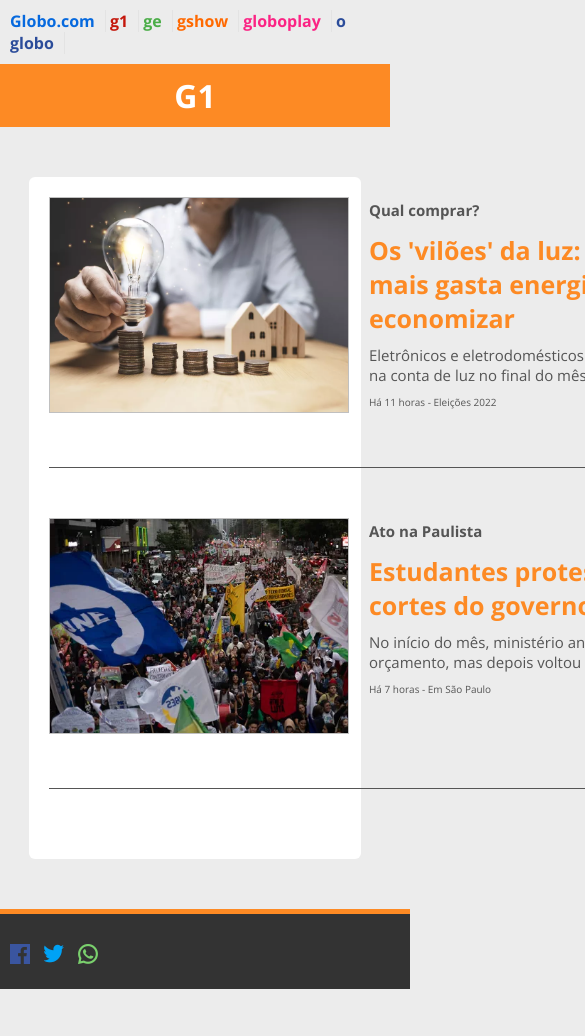
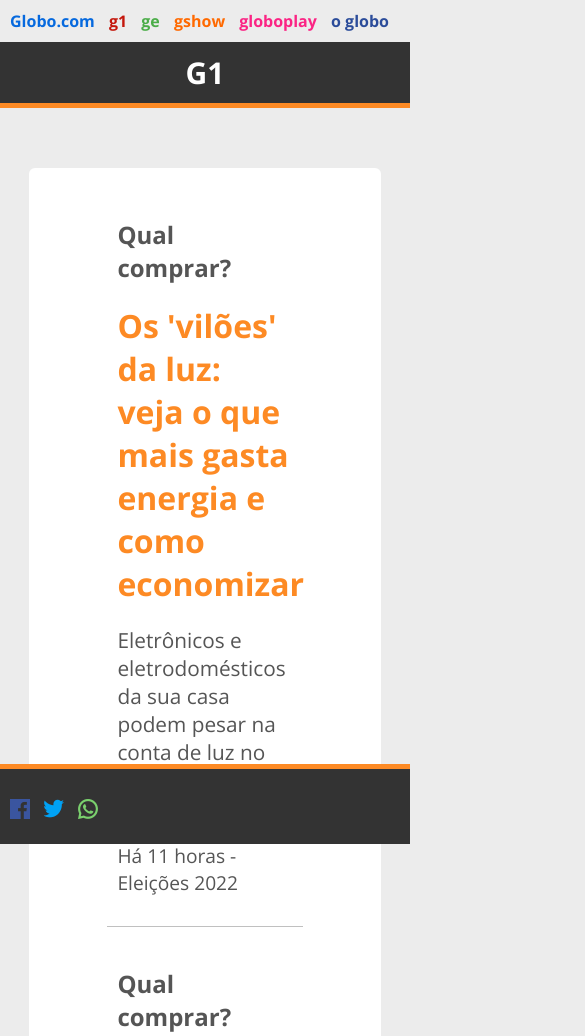
Before and after one commit to 0XxMxX0/pagina_de_conteudo, a plain HTML site: page index.html in a window 390 px wide. Shown: the top 1036 px of the page, 585 px wide, since content can reach past the window. Before the commit the page ends 909 px from the top, so only its background shows below. Drawn offline with nearby package versions, Linux system fonts and the light colour scheme.

Commit message:
Atualização | 2.0
Correções de bugs de responsividade e outras melhorias no template da pagina.

```diff
--- a/index.html
+++ b/index.html
@@ -11,28 +11,22 @@
         <body>
             <!-- top-bar  -->
             <div class="top-bar">
-                <a class='top-bar-link blue' href="#">Globo.com</a>
-                <a class='top-bar-link violet' href="#">g1</a>
-                <a class='top-bar-link green' href="#">ge</a>
-                <a class='top-bar-link orange' href="#">gshow</a>
-                <a class='top-bar-link pink' href="#">globoplay</a>
-                <a class='top-bar-link very-blue' href="#">o globo</a>
+                <a class='top-bar-links blue' href="#">Globo.com</a>
+                <a class='top-bar-links violet' href="#">g1</a>
+                <a class='top-bar-links green' href="#">ge</a>
+                <a class='top-bar-links orange' href="#">gshow</a>
+                <a class='top-bar-links pink' href="#">globoplay</a>
+                <a class='top-bar-links very-blue' href="#">o globo</a>
             </div>
 
             <!-- Header -->
-            <div class="header">
-                <div id="header-items">
-                     <h1 id="logo">G1</h1>
-                 </div>
-            </div>
+            <div id="header">G1</div>
 
             <!-- countent -->
            <div class="container">
                <div class="content">
-                    <div class="content_items">
-                        <div class="content-item">
-                            <a href="light.html"><img/></a>
-                            <div class="assunto">
+                    <div id="content_items">
+                        <div id="content-info">
                             <h2 id="headline">Qual comprar?</h2>
                             <a href="light.html">
                                 <p id="sub-title">
@@ -40,7 +34,24 @@
                                     gasta energia e como economizar
                                 </p>
                             </a>
-                                <p id="font">
+                            <p id="cta">
+                                Eletrônicos e eletrodomésticos da sua casa podem pesar na
+                                conta de luz no final do mês; veja quais são                                </p>
+                            <p id="date">
+                                Há 11 horas - Eleições 2022
+                            </p>
+                        </div>
+                    </div>
+                    <div id="content_items">
+                        <div id="content-info">
+                            <h2 id="headline">Qual comprar?</h2>
+                            <a href="light.html">
+                                <p id="sub-title">
+                                    Os 'vilões' da luz: veja o que mais
+                                    gasta energia e como economizar
+                                </p>
+                            </a>
+                            <p id="cta">
                                 Eletrônicos e eletrodomésticos da sua casa podem pesar na
                                 conta de luz no final do mês; veja quais são                                </p>
                             <p id="date">
@@ -49,30 +60,10 @@
                         </div>
                     </div>
                 </div>
-                    <div class="content_items">
-                        <div class="content-item item2">
-                            <a href="#"><img/></a>
-                            <div class="assunto">
-                                    <h2 id="headline">Ato na Paulista</h2>
-                                <a href="#">
-                                    <p id="sub-title">
-                                        Estudantes protestam contra cortes do governo na educação
-                                    </p>
-                                </a>
-                                <p id="font">
-                                    No início do mês, ministério anunciou bloqueio em orçamento, mas depois voltou atrás.                               </p>
-                                <p id="date">
-                                    Há 7 horas - Em São Paulo
-                                </p>
-                            </div>
-                        </div>
-                    </div>
-                </div>
             </div>
             <!-- FOOTER -->
             <div id="footer">
                 <div class="footer-container">
-
                     <div class="social-icons footer-social-icons">
                         <a href="#">
                             <img class="social-icon" src="./imagens/facebook.png" alt="rede social - facebook"/>
--- a/style.css
+++ b/style.css
@@ -3,12 +3,13 @@ body {
     padding: 0;
     width: 100vw;
     color: #555;
-
-    /* font-family: 'OpenSansV'; */
     font-family: 'Open Sans', helvetica, arial, sans-serif;
 }
 h1, h2  {
     color: #111;
+}
+h1{
+    color: #ff6900;
 }
 a {
     text-decoration: none;
--- a/styleIndex.css
+++ b/styleIndex.css
@@ -3,6 +3,7 @@ body {
     padding: 0;
     width: 100vw;
     color: #555;
+    min-width: 300px;
     background-color: #1f1e1e15;
     font-family: 'Open Sans', helvetica, arial, sans-serif;
 }
@@ -11,14 +12,20 @@ a {
     color: #fd8a24;
     font-weight: bold;
 }
-h1 {
-    margin: 0;
-    padding: 0;
-    color: #fff;
+.container {
+    padding: 10px;
+    width: 100%;
+    margin-bottom: 190px;
 }
 
 .top-bar {
     padding: 10px;
+    text-align: center;
+    width: 100%;
+    text-align: left;
+}
+.top-bar-links {
+    margin-right: 10px;
 }
 .blue{
     color: #0669de;
@@ -38,84 +45,58 @@ h1 {
 .very-blue {
     color: #2b4c9a;
 }
-.top-bar-link {
+#header {
+    width: 100%;
     text-align: center;
-    border-right: 1px solid #5555550f;
-    padding-right: 10px;
+    background-color: #333;
+    border-bottom: 5px solid #fd8a24;
+    margin: 0;
+    padding: 10px;
+    color: #fff;
+    font-weight: bold;
+    font-size: 30px;
 }
 
-.header {
-    text-align: center;
-    background-color: #fd8a24;
-    width: 100%;
-    margin: 0;
-}
-#logo {
-    padding: 10px;
-}
-
-.container {
+.content {
+    background-color: #fff;
     position: relative;
-    border-radius: 6px;
-    background-color: #fff;
     top: 50px;
     margin: auto;
     width: 80%;
-    padding: 10px;
-    margin-bottom: 100px;
+    padding: 20px;
+    border-radius: 6px;
 }
-.content {
-    padding: 10px;
-}
-
-.content_items {
-    width: 700px;
+#content_items {
+    padding: 0px 10px 10px 10px;
     margin: auto;
 }
-.content-item {
-    height: 270px;
-    margin-bottom: 50px;
-    border-bottom: 1px solid #555;
+#content-info {
+    width: 60%;
+    margin: auto;
+    padding: 10px;
+    border-bottom: 1px solid #3333334e;
 }
-.assunto {
-    position: relative;
-    left: 300px;
-    bottom: 225px;
-    padding-left: 20px;
-}
-
 #headline {
-    font-size: 15px;
+    font-size: 1.5em;
 }
 #sub-title {
     color: #fd8a24;
-    font-size: 25px;
+    font-size: 2em;
+    margin: 0;
     font-weight: bold;
-    margin: 10px 0;
-    max-width: 400px;
 }
-#font {
-    width: 400px;
-    font-size: 15px;
-    margin: 0;
+#cta {
+    font-size: 1.3em;
 }
 #date {
-    font-size: 10px;;
-}
-.content-item img {
-    background-image: url('imagens/moedas.png');
-    background-size: cover;
-    height: 80%;
-    width: 300px;
-}
-.item2 img {
-    background-image: url('imagens/manifestação.webp');
+    font-size: 1.2em;
 }
 
 #footer {
+    position: fixed;
     background-color: #333;
-    position: absolute;
     width: 100%;
+    bottom: 0;
     border-top: 5px solid #fd8a24;
     padding: 10px;
 }
```
Lines whose indentation alone changed are shown as unchanged.
